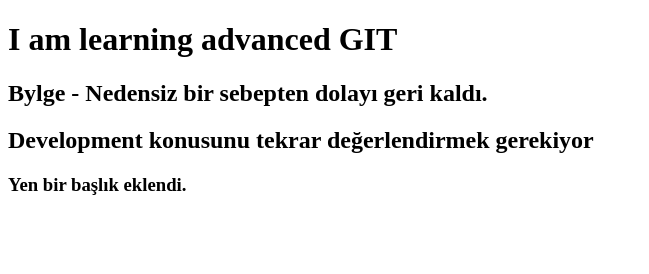
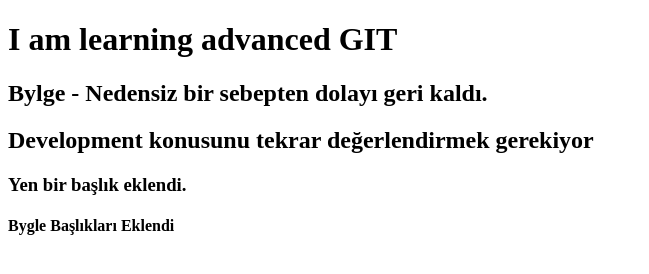
Before and after one commit to soylemezali42/git-advanced, a plain HTML site: page index.html in a window 1280 px wide. Shown: the whole page, without its empty margins (0-649 px from the left). Drawn offline with Linux system fonts and the light colour scheme.

Commit message:
başlıklar eklendi

```diff
--- a/index.html
+++ b/index.html
@@ -9,6 +9,7 @@
     <h2>Bylge - Nedensiz bir sebepten dolayı geri kaldı.</h2>
     <h2>Development konusunu tekrar değerlendirmek gerekiyor</h2>
     <h3>Yen bir başlık eklendi.</h3>
+    <h4>Bygle Başlıkları Eklendi</h4>
   </body>
 
 </html>
```
